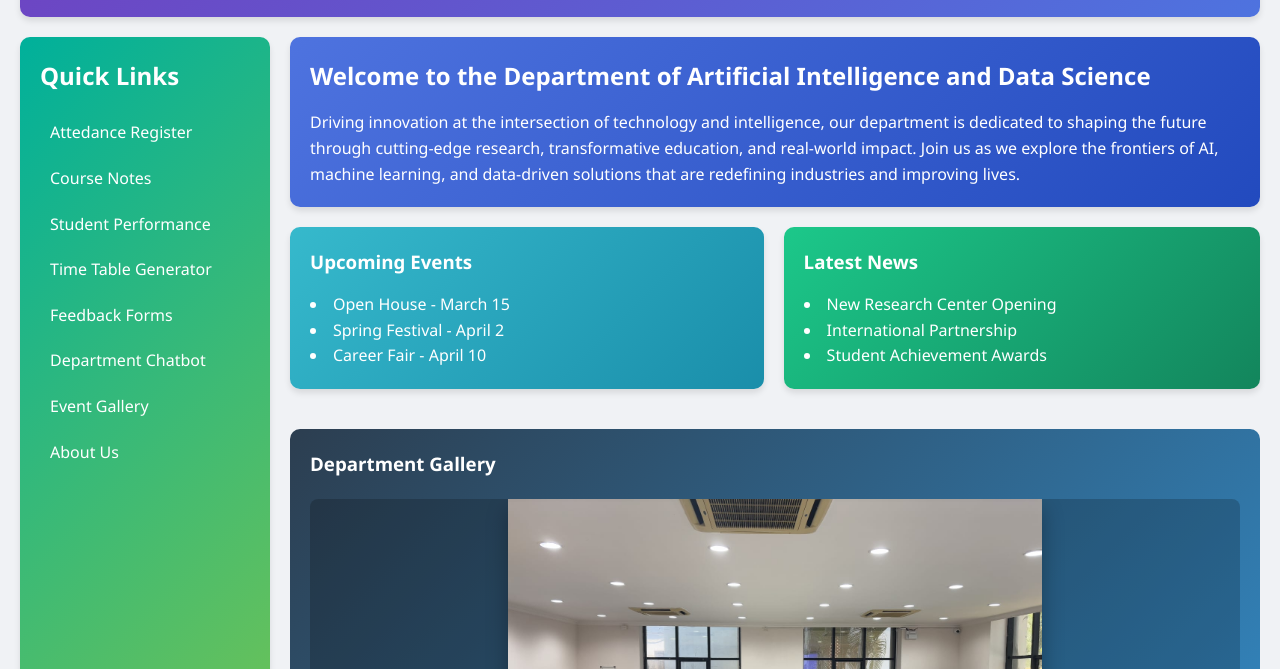
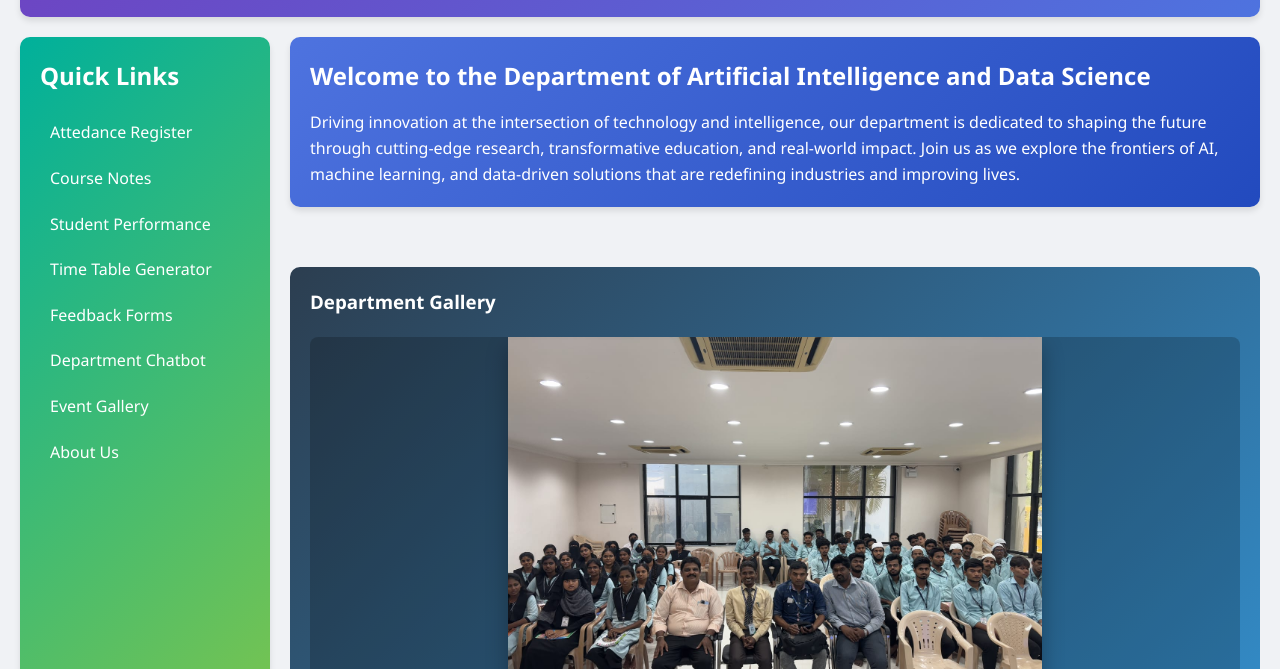
Before and after one commit to melhanweb07/interface, a plain HTML site: page index.html in a window 1280 px wide. Shown: the part 131-800 px from the top of the page. Drawn offline with Linux system fonts and the light colour scheme.

Commit message:
Update index.html

```diff
--- a/index.html
+++ b/index.html
@@ -41,23 +41,8 @@
                     <p>Driving innovation at the intersection of technology and intelligence, our department is dedicated to shaping the future through cutting-edge research, transformative education, and real-world impact. Join us as we explore the frontiers of AI, machine learning, and data-driven solutions that are redefining industries and improving lives.</p>
                 </section>
 
-                <section class="content-2" id="events">
-                    <h3>Upcoming Events</h3>
-                    <ul>
-                        <li>Open House - March 15</li>
-                        <li>Spring Festival - April 2</li>
-                        <li>Career Fair - April 10</li>
-                    </ul>
-                </section>
 
-                <section class="content-3" id="news">
-                    <h3>Latest News</h3>
-                    <ul>
-                        <li>New Research Center Opening</li>
-                        <li>International Partnership</li>
-                        <li>Student Achievement Awards</li>
-                    </ul>
-                </section>
+
 
                 <section class="gallery-section" id="gallery">
                     <h3>Department Gallery</h3>
```
